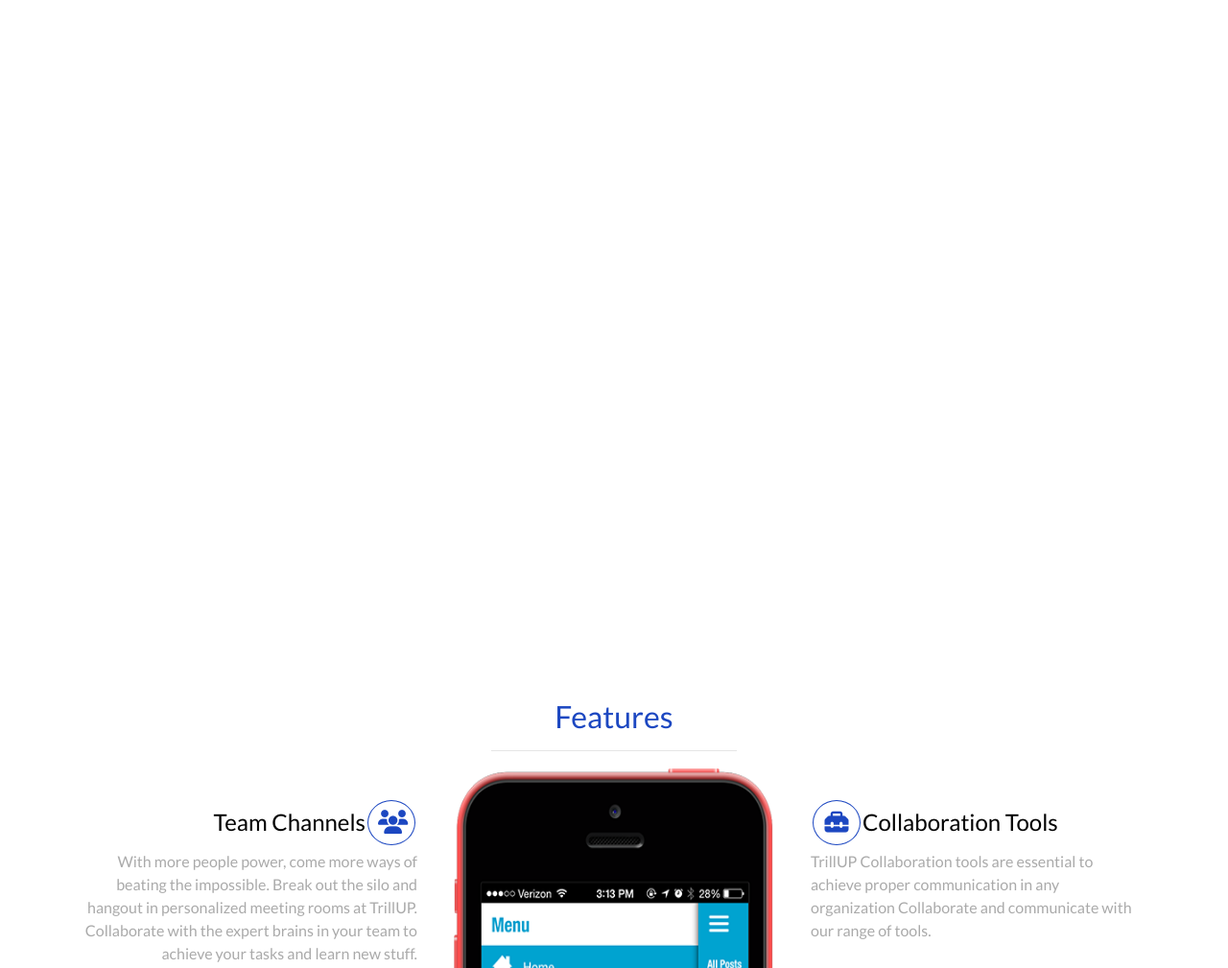
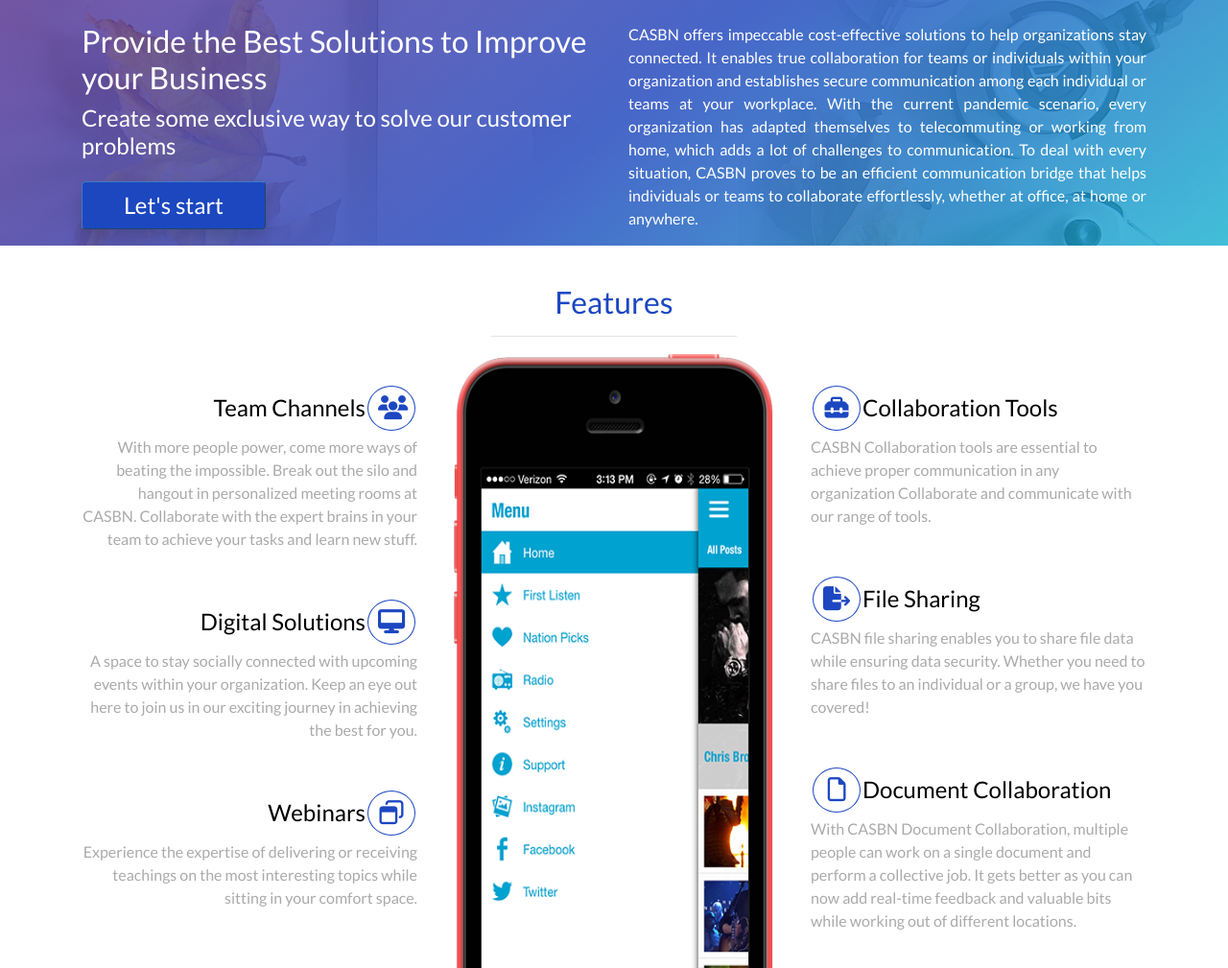
Before and after one commit to Bizhtech/trill, a plain HTML site: page index.html in a window 1280 px wide. Shown: the part 805-1814 px from the top of the page at 96% size. Drawn offline with nearby package versions, Linux system fonts and the light colour scheme.

Commit message:
best solutions section added

```diff
--- a/index.html
+++ b/index.html
@@ -147,9 +147,22 @@
   </section>
   <!--END OF LANDING CONTENT -->
 
-
-  <section id="lol" class="pseudoElement">
+  <!--START OF BEST SOLUTIONS -->
+  <section id="bestSol">
+    <div class="container">
+      <div class="row">
+        <div class="col-lg-6 col-md-6" data-aos="fade-down">
+          <h2>Provide the Best Solutions to Improve your Business</h2>
+          <h4>Create some exclusive way to solve our customer problems</h4>
+          <a href="#" class="btn btn-primary animateFadeIn shadow" id="getStartedBtn">Let's start</a>
+        </div>
+        <div class="col-lg-6 col-md-6" data-aos="fade-up">
+          <p>CASBN offers impeccable cost-effective solutions to help organizations stay connected. It enables true collaboration for teams or individuals within your organization and establishes secure communication among each individual or teams at your workplace. With the current pandemic scenario, every organization has adapted themselves to telecommuting or working from home, which adds a lot of challenges to communication. To deal with every situation, CASBN proves to be an efficient communication bridge that helps individuals or teams to collaborate effortlessly, whether at office, at home or anywhere. </p>
+        </div>
+      </div>
+    </div>
   </section>
+  <!--END OF BEST SOLUTIONS -->
 
   <!--START OF FEATURES-->
   <section id="features">
@@ -162,7 +175,7 @@
         <div class="col-lg-4 justify-content-right" id="ftDesc">
           <div class="row" id="leftFeatures" data-aos="fade-up">
             <h1>Team Channels<span><i class="fas fa-users"></i></span></h1>
-            <p>With more people power, come more ways of beating the impossible. Break out the silo and hangout in personalized meeting rooms at TrillUP. Collaborate with the expert brains in your team to achieve your tasks and learn new stuff.</p>
+            <p>With more people power, come more ways of beating the impossible. Break out the silo and hangout in personalized meeting rooms at CASBN. Collaborate with the expert brains in your team to achieve your tasks and learn new stuff.</p>
           </div>
           <div class="row" id="leftFeatures" data-aos="fade-up">
             <h1>Digital Solutions<span><i class="fas fa-desktop"></i></span></h1>
@@ -180,15 +193,15 @@
         <div class="col-lg-4" id="ftDesc">
           <div class="row" id="rightFeatures" data-aos="fade-up">
             <h1><span><i class="fas fa-toolbox"></i></span>Collaboration Tools</h1>
-            <p>TrillUP Collaboration tools are essential to achieve proper communication in any organization Collaborate and communicate with our range of tools.</p>
+            <p>CASBN Collaboration tools are essential to achieve proper communication in any organization Collaborate and communicate with our range of tools.</p>
           </div>
           <div class="row" id="rightFeatures" data-aos="fade-up">
             <h1><span><i class="fas fa-file-export"></i></span>File Sharing</h1>
-            <p>TrillUP file sharing enables you to share file data while ensuring data security. Whether you need to share files to an individual or a group, we have you covered!</p>
+            <p>CASBN file sharing enables you to share file data while ensuring data security. Whether you need to share files to an individual or a group, we have you covered!</p>
           </div>
           <div class="row" id="rightFeatures" data-aos="fade-up">
             <h1><span><i class="far fa-file"></i></span>Document Collaboration</h1>
-            <p>With TrillUP Document Collaboration, multiple people can work on a single document and perform a collective job. It gets better as you can now add real-time feedback and valuable bits while working out of different locations.</p>
+            <p>With CASBN Document Collaboration, multiple people can work on a single document and perform a collective job. It gets better as you can now add real-time feedback and valuable bits while working out of different locations.</p>
           </div>
         </div>
       </div>
@@ -196,6 +209,20 @@
   </section>
   <!--END OF FEATURES-->
 
+  <section id="bestSol">
+    <div class="container">
+      <div class="row">
+        <div class="col-lg-6 col-md-6" data-aos="fade-down">
+          <h2>Provide the Best Solutions to Improve your Business</h2>
+          <h4>Create some exclusive way to solve our customer problems</h4>
+          <a href="#" class="btn btn-primary animateFadeIn shadow" id="getStartedBtn">Let's start</a>
+        </div>
+        <div class="col-lg-6 col-md-6" data-aos="fade-up">
+          <p>CASBN offers impeccable cost-effective solutions to help organizations stay connected. It enables true collaboration for teams or individuals within your organization and establishes secure communication among each individual or teams at your workplace. With the current pandemic scenario, every organization has adapted themselves to telecommuting or working from home, which adds a lot of challenges to communication. To deal with every situation, CASBN proves to be an efficient communication bridge that helps individuals or teams to collaborate effortlessly, whether at office, at home or anywhere. </p>
+        </div>
+      </div>
+    </div>
+  </section>
   <!-- Footer -->
   <footer class="py-5 bg-dark">
     <div class="container">
--- a/indexStyles.css
+++ b/indexStyles.css
@@ -224,11 +224,36 @@ nav ul li a.current{
 /*||||||||||||||||||||||||||||||||||||||*/
 /*     LANDING-TRANSITION STYLES END   */
 /*||||||||||||||||||||||||||||||||||||*/
-.pseudoElement{
-  height: 100vh;
-  width: 100%;
-  background-color: white;
+
+
+
+/*||||||||||||||||||||||||||||||||||||||*/
+/*     BEST-SOLUTIONS STYLES START     */
+/*||||||||||||||||||||||||||||||||||||*/
+#bestSol{
+  background-image: linear-gradient(130deg, rgba(0, 188, 212, .70), #4766c8, rgba(100, 48, 148, .70)),url("images/sec2-bg"); /*width: 1920 height:1080*/
+  background-image: -webkit-linear-gradient(130deg, rgba(0, 188, 212, .70), #4766c8, rgba(100, 48, 148, .70)),url("images/sec2-bg.jpg");
+  background-image: -moz-linear-gradient(130deg, rgba(0, 188, 212, .70), #4766c8, rgba(100, 48, 148, .70)),url("images/sec2-bg.jpg");
+  background-size: cover;
+  background-repeat: no-repeat;
+  background-attachment: fixed;
+  background-position: center 53.1px;
+  padding-top: 136px;
+  color:white;
 }
+#bestSol p{
+  text-align: justify;
+}
+#bestSol #getStartedBtn{
+  background:-webkit-linear-gradient(90deg, hsla(0, 0%, 100%, 1) 0%, hsla(0, 0%, 90%, 1) 0.2%, hsla(212, 50%, 50%, 1) 0.4%, hsla(212, 65%, 46%, 1) 0.6%, hsla(224, 75%, 43%, 1) 0.8%);
+  letter-spacing: 0;
+}
+/*||||||||||||||||||||||||||||||||||||||*/
+/*      BEST-SOLUTIONS STYLES END      */
+/*||||||||||||||||||||||||||||||||||||*/
+
+
+
 /*||||||||||||||||||||||||||||||||||||||*/
 /*         FEATURES STYLES START       */
 /*||||||||||||||||||||||||||||||||||||*/
```
Also changed, not shown: images/sec2-bg.jpg (added).
